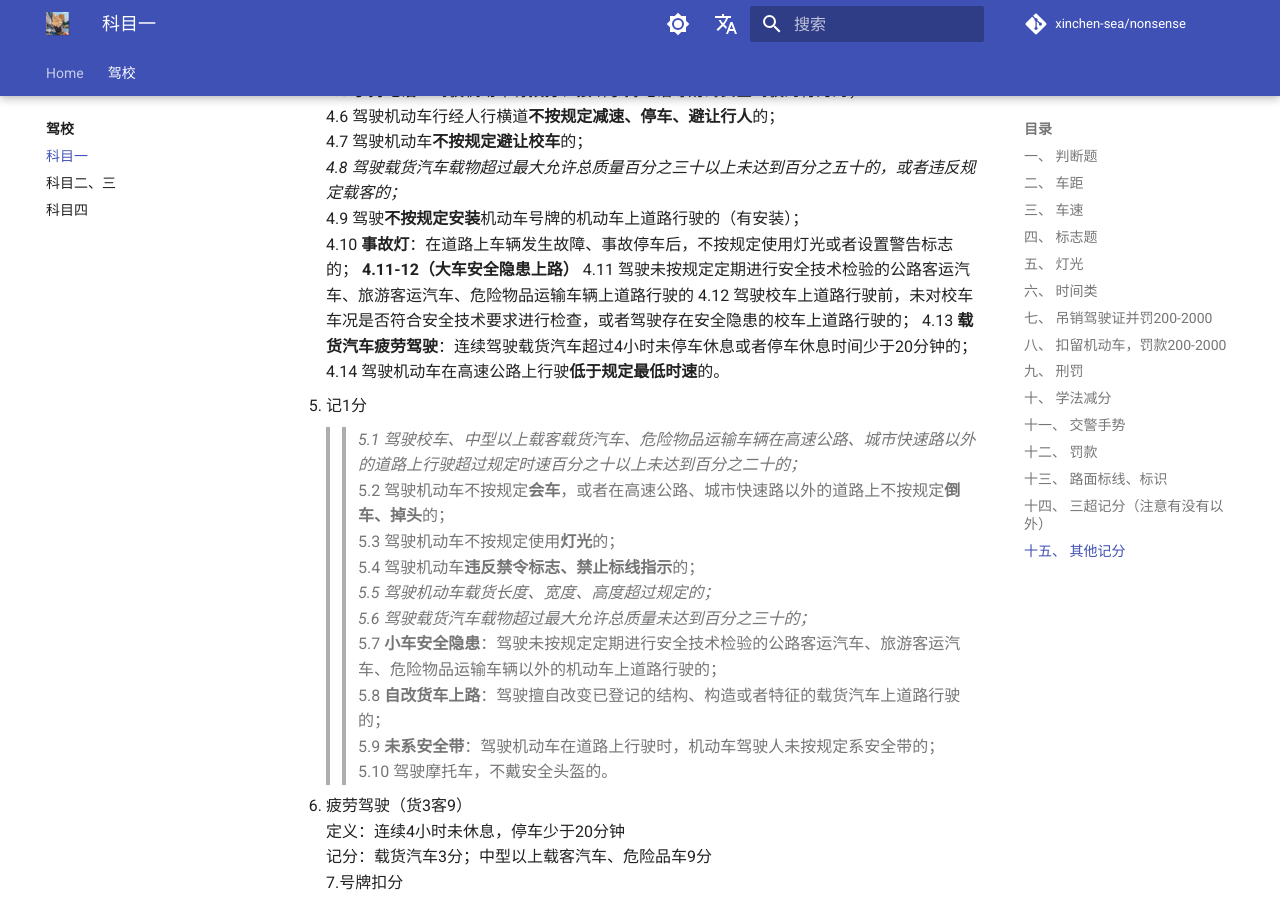
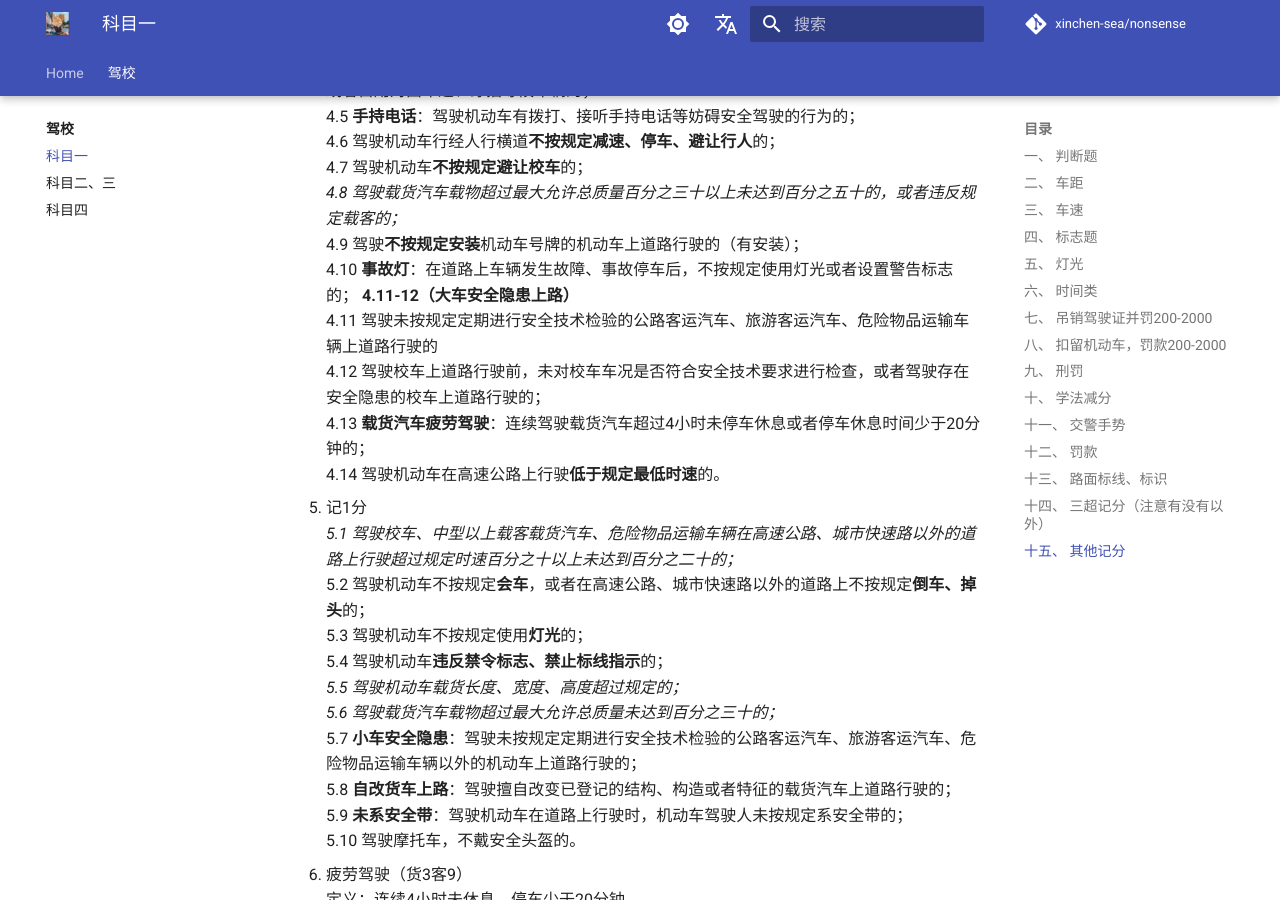
Before and after one commit to xinchen-sea/xinchen-sea.github.io, an MkDocs documentation site: the page built from docs/drivinglicense/object1.md, in a window 1280 px wide and 900 px high, scrolled down 6998 px. Built offline with MkDocs 1.6.1 and Material for MkDocs 9.7.7, drawn with Linux system fonts in a browser that asks for light colours; plug-ins that fetch from the network failed and are left out; comment, search, counter and statistics services are not loaded; part of the change alters nothing that is shown.

```diff
--- a/docs/drivinglicense/object1.md
+++ b/docs/drivinglicense/object1.md
@@ -316,8 +316,8 @@ _4.8	驾驶载货汽车载物超过最大允许总质量百分之三十以上未
 4.12	驾驶校车上道路行驶前，未对校车车况是否符合安全技术要求进行检查，或者驾驶存在安全隐患的校车上道路行驶的；
 4.13	**载货汽车疲劳驾驶**：连续驾驶载货汽车超过4小时未停车休息或者停车休息时间少于20分钟的；
 4.14	驾驶机动车在高速公路上行驶**低于规定最低时速**的。
-  6.	记1分
-> > _5.1	驾驶校车、中型以上载客载货汽车、危险物品运输车辆在高速公路、城市快速路以外的道路上行驶超过规定时速百分之十以上未达到百分之二十的；_
+  5.	记1分
+ _5.1	驾驶校车、中型以上载客载货汽车、危险物品运输车辆在高速公路、城市快速路以外的道路上行驶超过规定时速百分之十以上未达到百分之二十的；_
 5.2	驾驶机动车不按规定**会车**，或者在高速公路、城市快速路以外的道路上不按规定**倒车、掉头**的；
 5.3	驾驶机动车不按规定使用**灯光**的；
 5.4	驾驶机动车**违反禁令标志、禁止标线指示**的；
```
